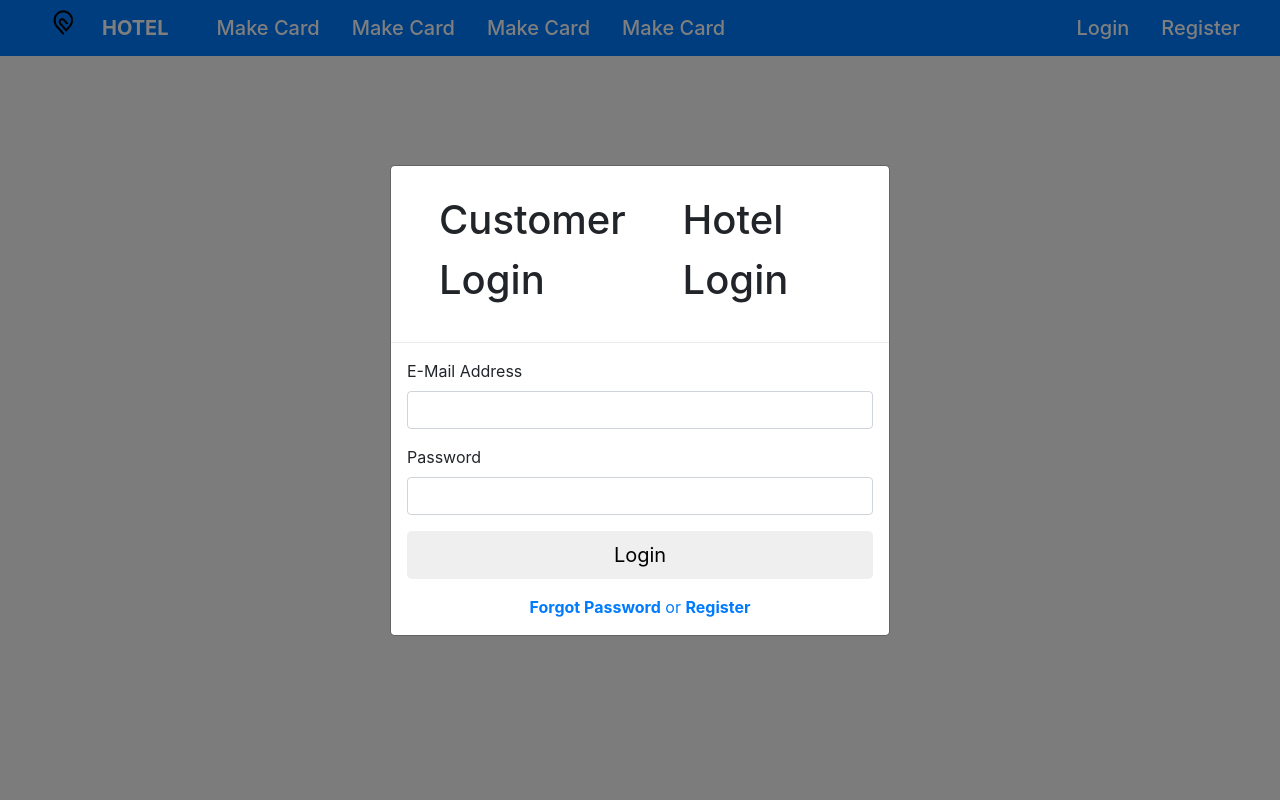
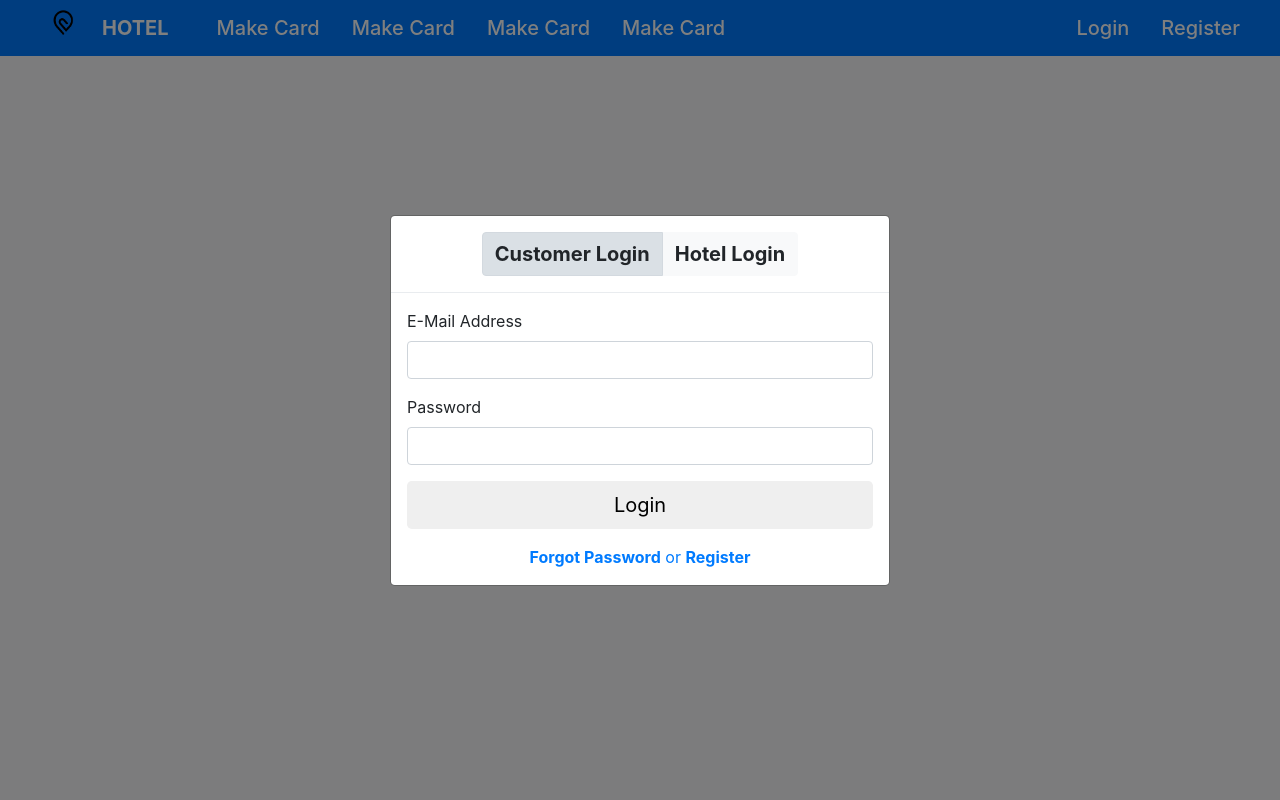
Before and after one commit to PrathamGupta/SOLVE, a Django app: template hotel/hotels/templates/hotels/homepage.html in a window 1280 px wide, after a click on "Login". Run offline with Django 3.2, Linux system fonts and the light colour scheme; the template is opened without the code that fills it, so the values that code supplies are empty; some libraries are stand-ins or nearby versions.

Commit message:
frontend of login also created

```diff
--- a/hotel/hotels/templates/hotels/homepage.html
+++ b/hotel/hotels/templates/hotels/homepage.html
@@ -45,17 +45,23 @@
 <div id="login" class="modal fade">
     <div class="modal-dialog modal-dialog-centered" role="document">
         <div class="modal-content">
-            <div class="modal-header">
-                <nav class="navbar  navbar-expand-lg navbar-light mb-2 nav-des ">
-                    <ul class="navbar-nav ml-3 mr-auto">
-                        <li class="nav-item">
-                            <h1 class="modal-title">Customer Login</h1>
-                        </li>
-                        <li class="nav-item">
-                            <h1 class="modal-title">Hotel Login</h1>
-                        </li>
-                    </ul>
-                </nav>
+            <div class="modal-header text-center">
+                <div class="container">
+                <div class="flex-row justify-content-center">
+                <div class="row ">
+                    <div class="col">
+                        <div class="btn-group btn-group-toggle" data-toggle="buttons">
+                            <label class="btn btn-light active">
+                              <input type="radio" name="options" id="option1" autocomplete="off" checked> <h5 class="modal-title"><b>Customer Login</b></h5>
+                            </label>
+                            <label class="btn btn-light">
+                              <input type="radio" name="options" id="option2" autocomplete="off"> <h5  class="modal-title"><b>Hotel Login</b></h5>
+                            </label>
+                        </div>
+                    </div>
+                </div>
+                </div>
+                </div>
             </div>
             <div class="modal-body">
                 <form class="login-form" id="loginform" method="POST" action="">
```
